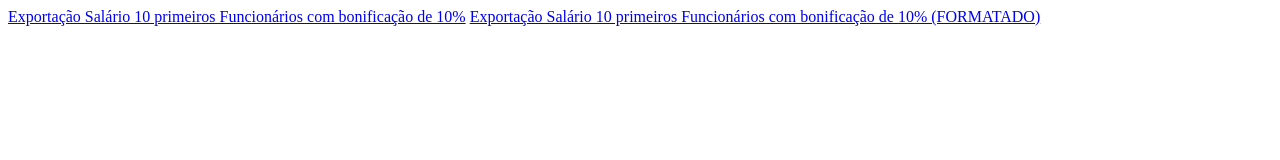
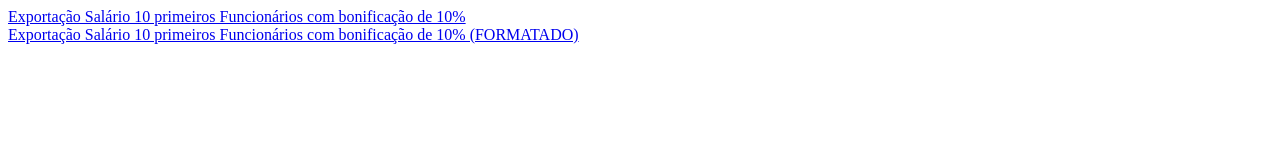
Before and after one commit to brunopurper/Target-Trust-Introducao-a-Banco-de-Dados, a plain HTML site: page index.html in a window 1280 px wide. Drawn offline with Linux system fonts and the light colour scheme.

Commit message:
Update index.html

```diff
--- a/index.html
+++ b/index.html
@@ -6,7 +6,7 @@
     <title>Document</title>
 </head>
 <body>
-    <a href="Aula-04/Salário dos 10 primeiros funcionários depois de uma bonificação de 10 por cento.html">Exportação Salário 10 primeiros Funcionários com bonificação de 10%</a>
+    <a href="Aula-04/Salário dos 10 primeiros funcionários depois de uma bonificação de 10 por cento.html">Exportação Salário 10 primeiros Funcionários com bonificação de 10%</a><br>
     <a href="Aula-04/Salário dos 10 primeiros funcionários depois de uma bonificação de 10 por cento.html">Exportação Salário 10 primeiros Funcionários com bonificação de 10% (FORMATADO)</a><br>
 </body>
 </html>
```
